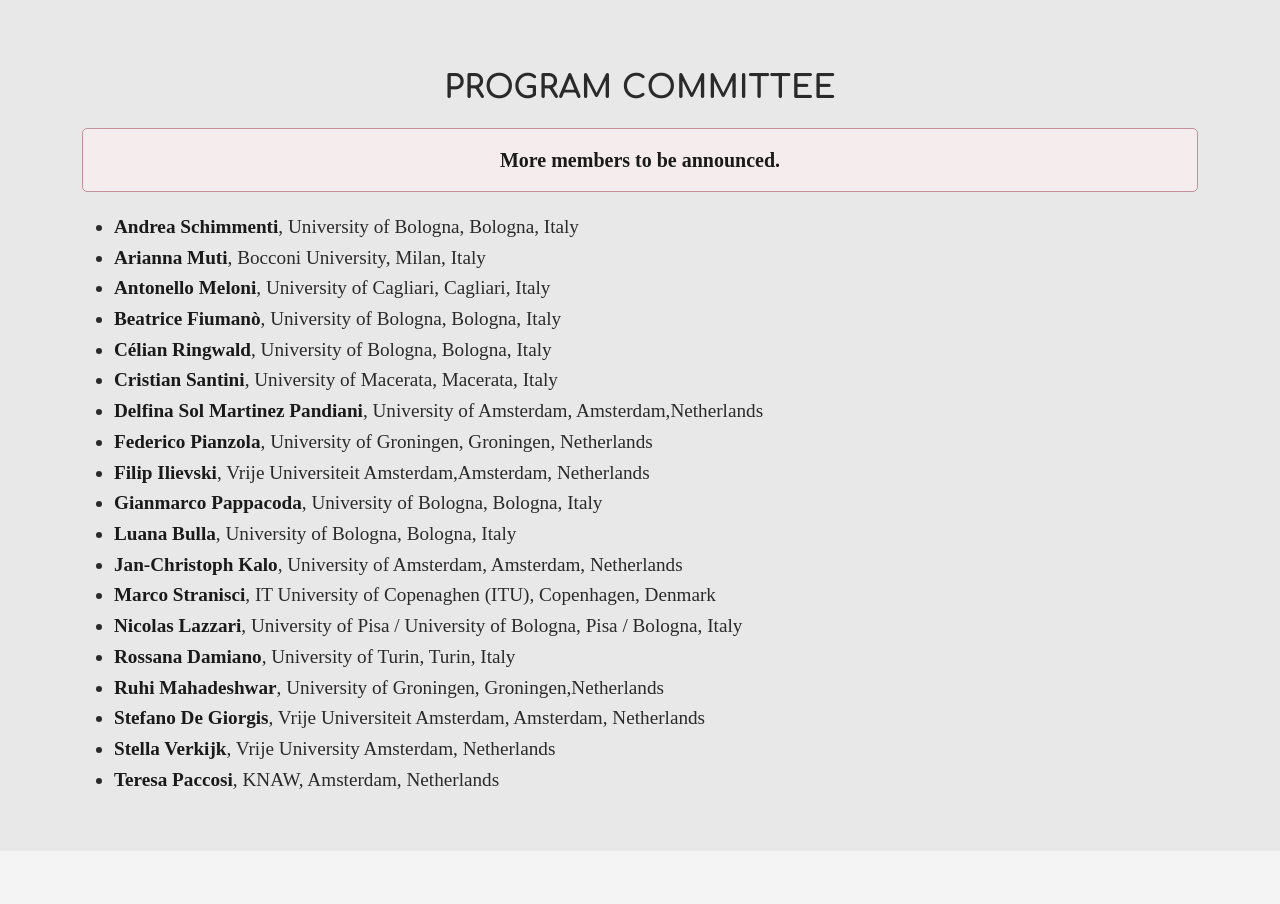
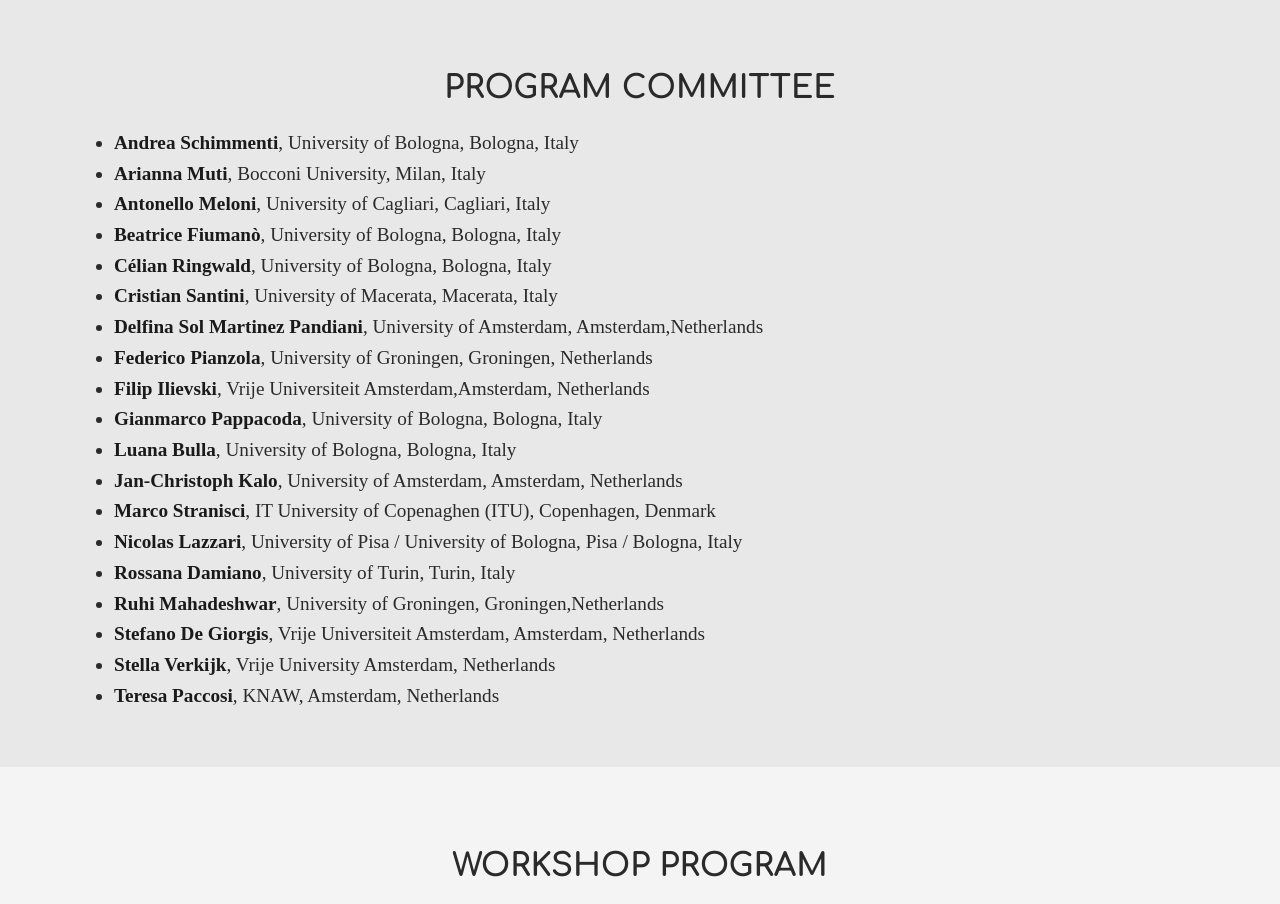
Before and after one commit to arianna-graciotti/xTail-website, a plain HTML site: page index.html in a window 1280 px wide. Shown: the part 3600-4504 px from the top of the page. Drawn offline with nearby package versions, Linux system fonts and the light colour scheme; a web font is replaced by a local one.

Commit message:
Remove 'more members' banner from Program Committee

```diff
--- a/index.html
+++ b/index.html
@@ -296,7 +296,6 @@
             <h2 class="section-heading text-uppercase">Program Committee</h2>
         </div>
         <div class="text-content">
-            <p class="alert"><strong>More members to be announced.</strong></p>
             <ul>
                 <li><strong>Andrea Schimmenti</strong>, University of Bologna, Bologna, Italy</li>
                 <li><strong>Arianna Muti</strong>, Bocconi University, Milan, Italy</li>
```
